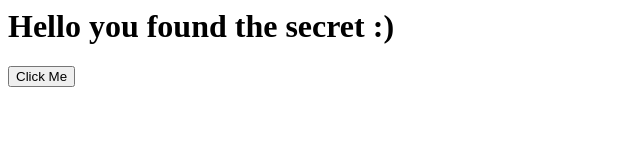
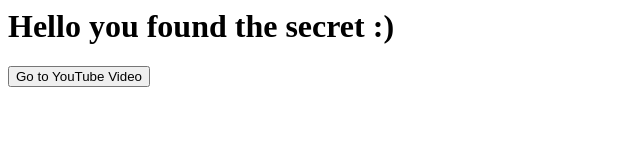
Before and after one commit to 3-Balls/Chatgptembedadblocker, a plain HTML site: page secret.html in a window 1280 px wide. Shown: the whole page, without its empty margins (0-640 px from the left). Drawn offline with Linux system fonts and the light colour scheme.

Commit message:
Update secret.html

```diff
--- a/secret.html
+++ b/secret.html
@@ -1,2 +1,12 @@
 <h1> Hello you found the secret :)</h1>
-<button> Click Me</button>
+<!DOCTYPE html>
+<html lang="en">
+<head>
+    <meta charset="UTF-8">
+    <meta name="viewport" content="width=device-width, initial-scale=1.0">
+    <title>Button to YouTube</title>
+</head>
+<body>
+    <button onclick="window.location.href='https://www.youtube.com/watch?v=XfELJU1mRMg'">Go to YouTube Video</button>
+</body>
+</html>
```
